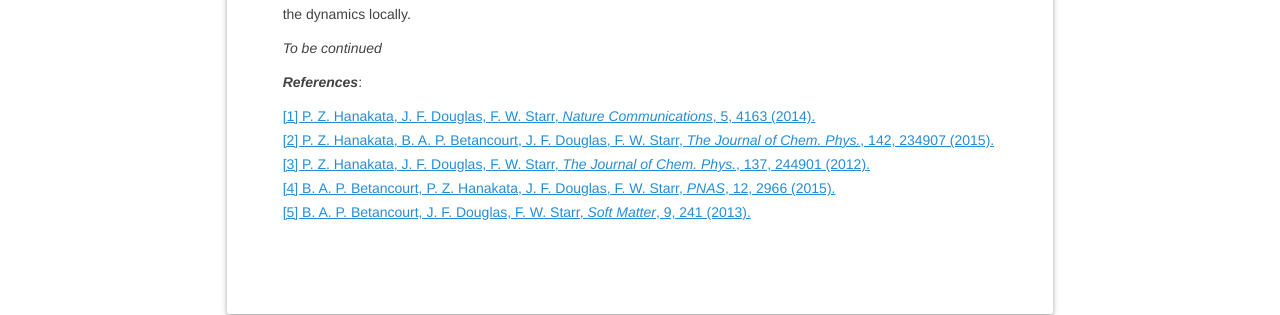
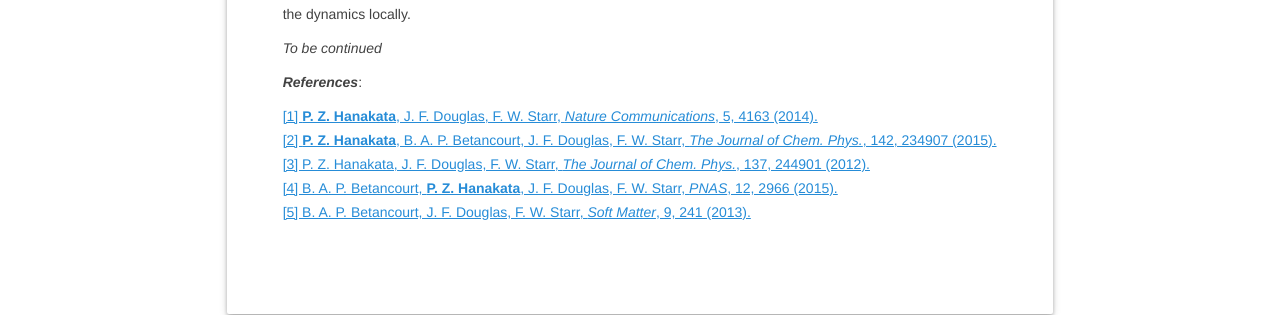
Before and after one commit to phanakata/phanakata.github.io, a Jekyll site: the page built from _posts/2015-08-01-glassforming.markdown, in a window 1280 px wide. Shown: the part 1581-1896 px from the top of the page. Built offline with Jekyll 4.4.1, drawn with Linux system fonts in a browser that asks for light colours; formulas are drawn with MathJax 3.

Commit message:
Update 2015-08-01-glassforming.markdown

```diff
--- a/_posts/2015-08-01-glassforming.markdown
+++ b/_posts/2015-08-01-glassforming.markdown
@@ -50,9 +50,9 @@
 ***References***:
 
 <a href="https://www.nature.com/articles/ncomms5163" style="color:#268cd7
-">[1] P. Z. Hanakata, J. F. Douglas, F. W. Starr, *Nature Communications*, 5, 4163 (2014).</a>\\
+">[1] **P. Z. Hanakata**, J. F. Douglas, F. W. Starr, *Nature Communications*, 5, 4163 (2014).</a>\\
 <a href="https://aip.scitation.org/doi/abs/10.1063/1.4922481" style="color:#268cd7
-">[2] P. Z. Hanakata, B. A. P. Betancourt, J. F. Douglas, F. W. Starr, *The Journal of Chem. Phys.*, 142, 234907 (2015).</a>\\
+">[2] **P. Z. Hanakata**, B. A. P. Betancourt, J. F. Douglas, F. W. Starr, *The Journal of Chem. Phys.*, 142, 234907 (2015).</a>\\
 <a href="https://aip.scitation.org/doi/abs/10.1063/1.4772402" style="color:#268cd7">[3] P. Z. Hanakata, J. F. Douglas, F. W. Starr, *The Journal of Chem. Phys.*, 137, 244901 (2012).</a>\\
-<a href="http://www.pnas.org/content/112/10/2966.short" style="color:#268cd7">[4] B. A. P. Betancourt, P. Z. Hanakata, J. F. Douglas, F. W. Starr, *PNAS*, 12, 2966 (2015).</a>\\
+<a href="http://www.pnas.org/content/112/10/2966.short" style="color:#268cd7">[4] B. A. P. Betancourt, **P. Z. Hanakata**, J. F. Douglas, F. W. Starr, *PNAS*, 12, 2966 (2015).</a>\\
 <a href="http://pubs.rsc.org/-/content/articlehtml/2013/sm/c2sm26800k" style="color:#268cd7">[5] B. A. P. Betancourt, J. F. Douglas, F. W. Starr, *Soft Matter*, 9, 241 (2013).</a>
```
